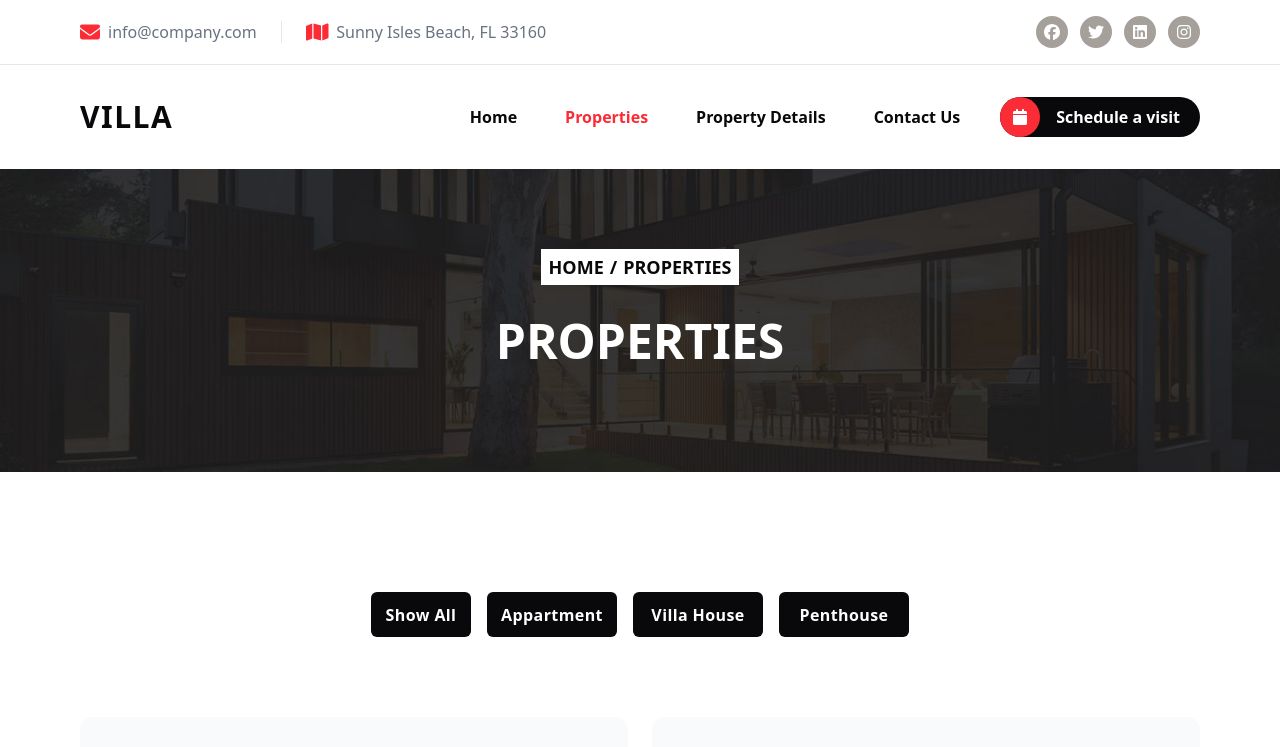
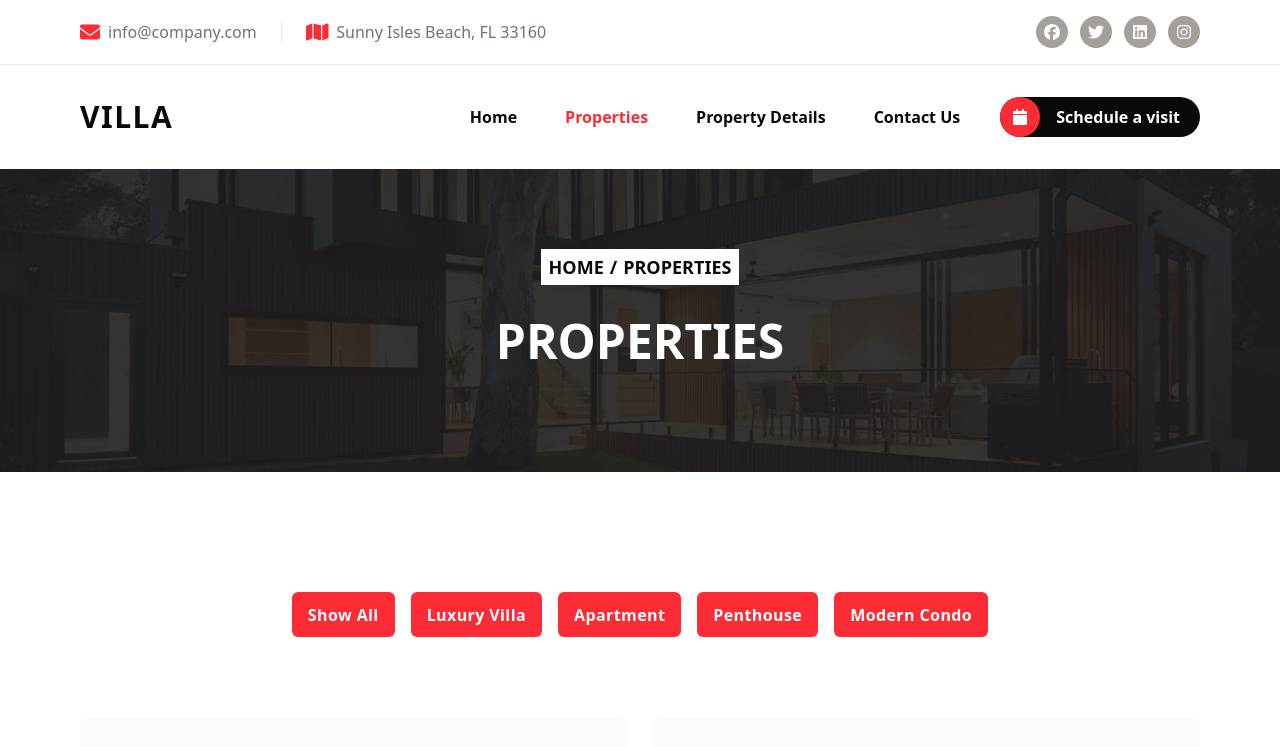
Before and after one commit to Nikkihosseini/Villa-agency, a React (Vite) app: page /properties in a window 1280 px wide. Shown: the top 747 px of the page. Built offline with nearby package versions, Linux system fonts and the light colour scheme.

Commit message:
add fillter properties for PropertiesBtn

```diff
--- a/src/Components/Pages/Properties/Properties.jsx
+++ b/src/Components/Pages/Properties/Properties.jsx
@@ -1,6 +1,7 @@
 import Header from '../../Header/Header.jsx'
 import BannerPages from '../../BannerPages/BannerPages.jsx'
 import PropertiesWrapper from './PropertiesWrapper.jsx'
+import Footer from "../../Footer/Footer"
 
 export default function Properties(){
     return(
@@ -8,6 +9,7 @@ export default function Properties(){
             <Header/>
             <BannerPages pageName='Properties'/>
             <PropertiesWrapper/>
+            <Footer/>
         </>
     )
 }
--- a/src/Components/Pages/Properties/PropertiesBtn.jsx
+++ b/src/Components/Pages/Properties/PropertiesBtn.jsx
@@ -1,9 +1,57 @@
+import { Fragment , useContext , useState} from "react"
+import {btnCategory} from './btnCategory'
+import {categoryContext} from './categoryContext'
+import {propertiesData} from './propertiesData'
+
+
+
 
 
 export default function PropertiesBtn(){
+
+    const {category , setCategory} = useContext(categoryContext)
+
+    const [active , setActive] = useState(1)
+
+
+    function handleBtns(event){
+
+        setActive(event.target.id)
+        let word = event.target.innerHTML;
+        console.log(event.target.id)
+        console.log(word)
+
+        if(word === "Show All"){
+            setCategory(propertiesData)
+          }
+          else if(word === "Apartment") {
+            const filtered = propertiesData.filter(item=>item.category === "Apartment");
+            setCategory(filtered)
+          }
+          else if(word === "Villa House") {
+            const filtered = propertiesData.filter(item=>item.category === "Villa House");
+            setCategory(filtered)
+          }
+          else if(word === "Luxury Villa") {
+            const filtered = propertiesData.filter(item=>item.category === "Luxury Villa");
+            setCategory(filtered)
+          }
+          else if(word === "Penthouse") {
+            const filtered = propertiesData.filter(item=>item.category === "Penthouse");
+            setCategory(filtered)
+          }
+          else if(word === "Modern Condo") {
+            const filtered = propertiesData.filter(item=>item.category === "Modern Condo");
+            setCategory(filtered)
+          }
+    }
+
+
     return(
-        <>
-
-        </>
+        <Fragment>
+                {btnCategory.map((item) => {
+                    return <button key={item.id} onClick={handleBtns} id={item.id} className={`bg-zinc-950 ${active === item.id ? 'active' : 'hover:text-red-500'} ${category === propertiesData ? 'active' : 'hover:text-red-500'} rounded-md w-auto px-4 h-[35px] sm:h-[45px] cursor-pointer tracking-wide text-sm md:text-base transition-all`}>{item.name}</button>
+                })}
+        </Fragment>
     )
 }
--- a/src/Components/Pages/Properties/PropertiesWrapper.jsx
+++ b/src/Components/Pages/Properties/PropertiesWrapper.jsx
@@ -1,47 +1,22 @@
 import { useState , Fragment} from "react"
 import PropertiesBox from "../../PropertiesBox/PropertiesBox"
-import Footer from "../../Footer/Footer"
+import PropertiesBtn from "./PropertiesBtn"
 import {propertiesData} from './propertiesData'
+import {categoryContext} from './categoryContext'
+
 
 
 export default function PropertiesWrapper(){
 
-    const [active , setActive] = useState('')
-
     const [category, setCategory] = useState(propertiesData);
-
-
-    function handleBtns(event){
-
-        setActive(event.target.id)
-        let word=e.target.value;
-
-        if(word === "Show All"){
-            setCategory(propertiesData)
-          }
-          else if(word === "Appartment") {
-            const filtered = collectionData.filter(item=>item.kind === "Appartment");
-            setCategory(filtered)
-          }
-          else if(word === "Villa House") {
-            const filtered = collectionData.filter(item=>item.kind === "Villa House");
-            setCategory(filtered)
-          }
-          else if(word === "Villa House") {
-            const filtered = collectionData.filter(item=>item.kind === "Villa House");
-            setCategory(filtered)
-          }
-    }
 
     return(
         <Fragment>
+            <categoryContext.Provider value={{ category , setCategory }}>
                     <div className="container mx-auto px-4 xl:px-20">
                         <div className="flex flex-col items-center justify-center my-10 gap-y-10 md:my-30 md:gap-y-20">
                             <div className='flex items-center justify-center gap-x-4 text-white font-semibold flex-wrap sm:flex-nowrap  gap-y-3 sm:gap-y-0'>
-                        <button onClick={handleBtns} id="1" className={`bg-zinc-950 ${active === "1" ? 'active' : 'hover:text-red-500'} rounded-md w-[90px] h-[35px] sm:w-[100px] sm:h-[45px] cursor-pointer tracking-wide text-sm md:text-base transition-all`}>Show All</button>
-                        <button onClick={handleBtns} id="2" className={`${active === "2" ? 'active' : 'hover:text-red-500'} bg-zinc-950 rounded-md w-[110px] h-[35px] sm:w-[130px] sm:h-[45px] cursor-pointer tracking-wide transition-all text-sm md:text-base`}>Appartment</button>
-                        <button onClick={handleBtns} id="3" className={`${active === "3" ? 'active' : 'hover:text-red-500'} bg-zinc-950 rounded-md w-[110px] h-[35px] sm:w-[130px] sm:h-[45px] cursor-pointer tracking-wide transition-all text-sm md:text-base`}>Villa House</button>
-                        <button onClick={handleBtns} id="4" className={`${active === "4" ? 'active' : 'hover:text-red-500'} bg-zinc-950 rounded-md w-[110px] h-[35px] sm:w-[130px] sm:h-[45px] cursor-pointer tracking-wide transition-all text-sm md:text-base`}>Penthouse</button>
+                                <PropertiesBtn/>
                             </div>
                             <div className='grid md:grid-cols-2 2xl:grid-cols-3 gap-6 2xl:gap-9'>
                             {category.map((item) => (
@@ -58,7 +33,7 @@ export default function PropertiesWrapper(){
                             </div>
                         </div>
                     </div>
-            <Footer/>
+                </categoryContext.Provider>
         </Fragment>
     )
 }
--- /dev/null
+++ b/src/Components/Pages/Properties/btnCategory.jsx
@@ -0,0 +1,23 @@
+export const btnCategory = [
+    {
+        id: 1,
+        name :'Show All'
+
+    } ,
+    {
+        id: 2,
+        name :'Luxury Villa'
+    } ,
+    {
+        id: 3,
+        name:'Apartment'
+    },
+    {
+        id: 4,
+        name: 'Penthouse'
+    },
+    {
+        id: 5,
+        name:'Modern Condo'
+    }
+]
--- /dev/null
+++ b/src/Components/Pages/Properties/categoryContext.jsx
@@ -0,0 +1,3 @@
+import { createContext } from "react";
+
+export const categoryContext = createContext()
--- a/src/Components/Pages/Properties/propertiesData.jsx
+++ b/src/Components/Pages/Properties/propertiesData.jsx
@@ -63,7 +63,7 @@ export const propertiesData = [
         {
             id: 6,
             img: './public/images/image/property/property-06.jpg',
-            category: 'Modern Condo',
+            category: 'Penthouse',
             price: '450.000',
             caption: '22 New Street Portland, OR 16540',
             bedrooms: 3 ,
@@ -87,7 +87,7 @@ export const propertiesData = [
         {
             id: 8,
             img: './public/images/image/property/property-02.jpg',
-            category: 'Modern Condo',
+            category: 'Apartment',
             price: '450.000',
             caption: '22 New Street Portland, OR 16540',
             bedrooms: 3 ,
```
Lines whose indentation alone changed are shown as unchanged.
